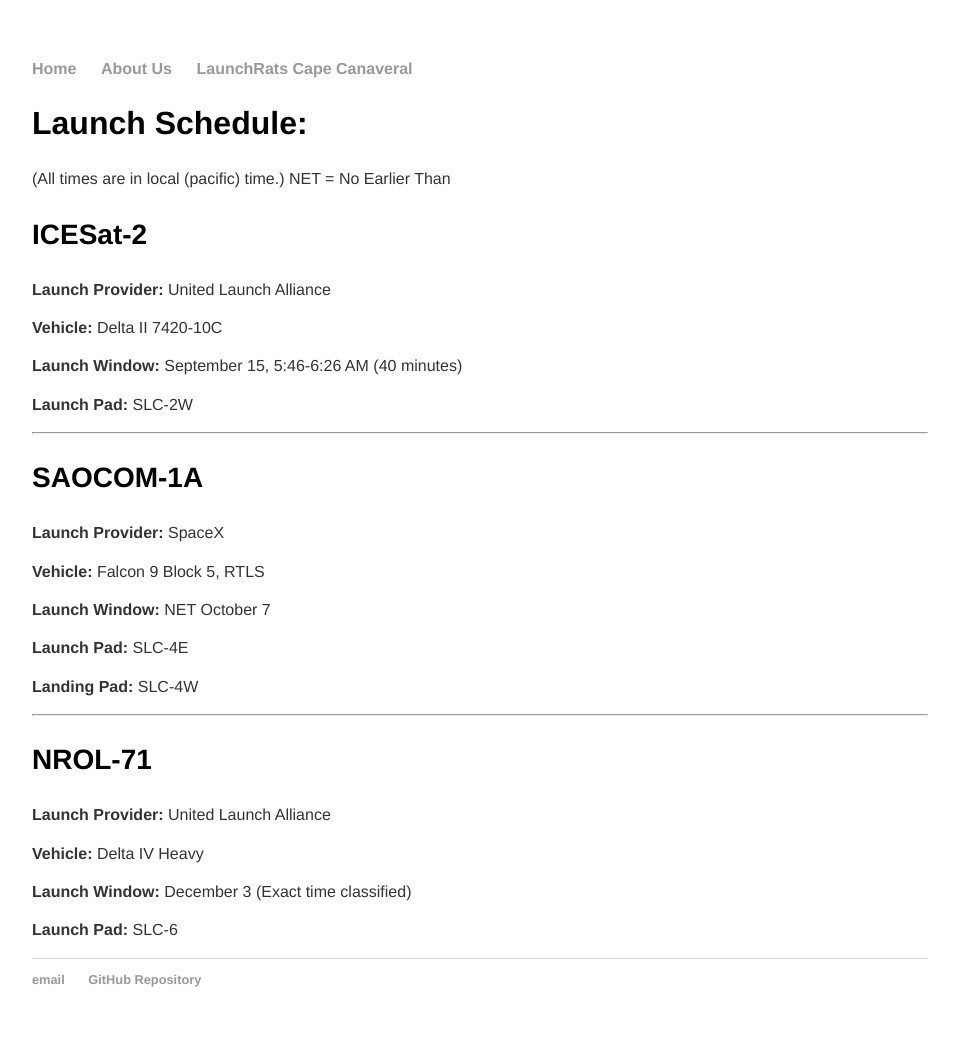
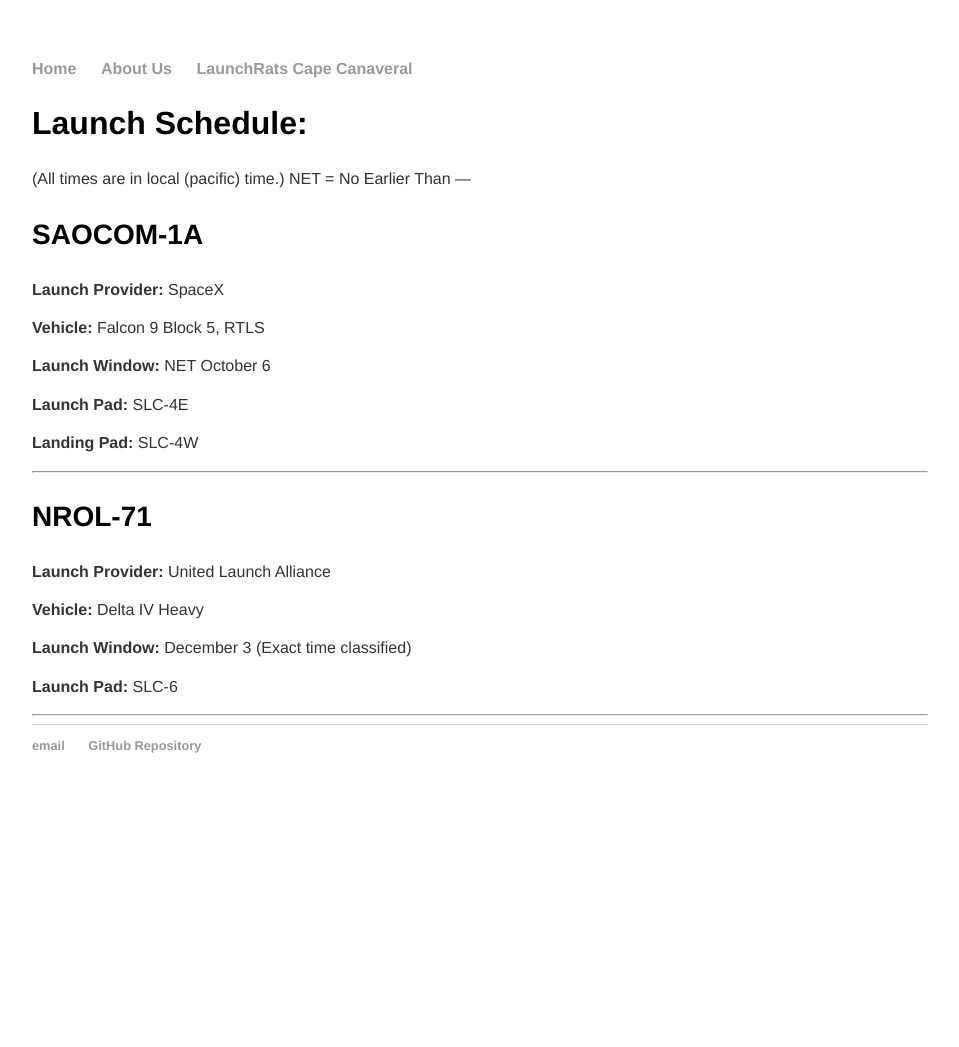
Before and after one commit to CST-100/Launchrats-West-Coast, a Jekyll site: the page built from _posts/2018-09-28-Launch Schedule.md, in a window 1280 px wide. Shown: the whole page, without its empty margins (160-1119 px from the left). Built offline with Jekyll 4.4.1, drawn with Linux system fonts in a browser that asks for light colours; our own code applies the rules of GitHub Pages for plain Markdown files; after the commit the page ends 900 px from its top, so only the background shows below that.

Commit message:
Update and rename 2018-09-10-Launch Schedule.md to 2018-09-28-Launch Schedule.md
removed icesat and fixed dates

```diff
--- a/_posts/2018-09-10-Launch Schedule.md
+++ b/_posts/2018-09-28-Launch Schedule.md
@@ -1,16 +1,6 @@
 ## Launch Schedule:
 (All times are in local (pacific) time.)
 NET = No Earlier Than
-
-### ICESat-2
-**Launch Provider:** United Launch Alliance
-
-**Vehicle:** Delta II 7420-10C
-
-**Launch Window:** September 15, 5:46-6:26 AM (40 minutes)
-
-**Launch Pad:** SLC-2W
-
 ---
 
 ### SAOCOM-1A
@@ -19,7 +9,7 @@
 
 **Vehicle:** Falcon 9 Block 5, RTLS
 
-**Launch Window:** NET October 7
+**Launch Window:** NET October 6
 
 **Launch Pad:** SLC-4E
 
@@ -36,3 +26,5 @@
 **Launch Window:** December 3 (Exact time classified)
 
 **Launch Pad:** SLC-6
+
+---
```
